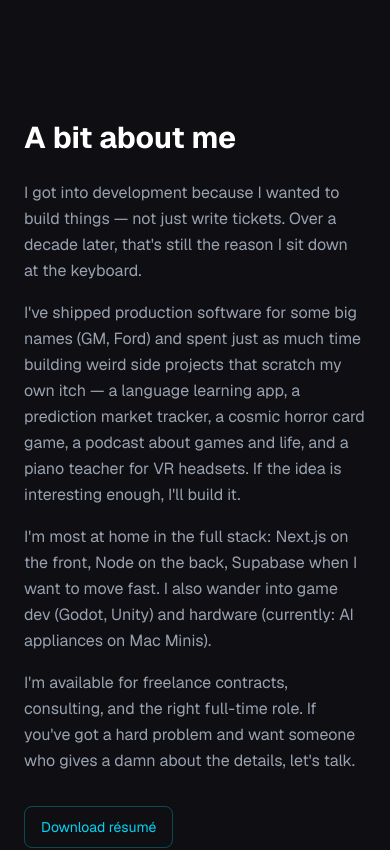
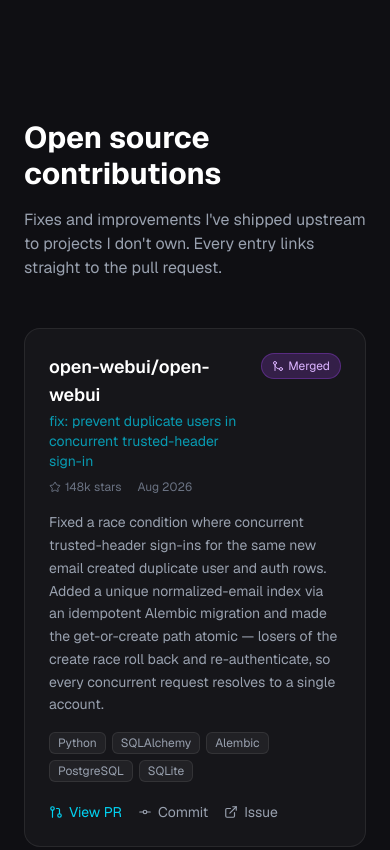
Before and after one commit to 12529572-Canada-Inc/sdaichendt-dev, a Next.js app: page / in a window 390 px wide. Shown: the part 5240-6090 px from the top of the page. Built offline with nearby package versions, Linux system fonts and the light colour scheme.

Commit message:
feat: add open source contributions section (#10)

```diff
--- a/src/app/page.tsx
+++ b/src/app/page.tsx
@@ -1,6 +1,7 @@
 import Nav from "@/components/Nav";
 import Hero from "@/components/Hero";
 import Projects from "@/components/Projects";
+import Contributions from "@/components/Contributions";
 import About from "@/components/About";
 import Skills from "@/components/Skills";
 import Contact from "@/components/Contact";
@@ -13,6 +14,7 @@
       <main>
         <Hero />
         <Projects />
+        <Contributions />
         <About />
         <Skills />
         <Contact />
--- /dev/null
+++ b/src/components/Contributions.tsx
@@ -0,0 +1,142 @@
+import {
+  ExternalLink,
+  GitCommitHorizontal,
+  GitMerge,
+  GitPullRequest,
+  Star,
+} from "lucide-react";
+import { sortedContributions } from "@/data/contributions";
+
+const dateFormatter = new Intl.DateTimeFormat("en-US", {
+  month: "short",
+  year: "numeric",
+  timeZone: "UTC",
+});
+
+function formatDate(iso: string) {
+  const parsed = new Date(`${iso}T00:00:00Z`);
+  return Number.isNaN(parsed.getTime()) ? null : dateFormatter.format(parsed);
+}
+
+export default function Contributions() {
+  if (sortedContributions.length === 0) return null;
+
+  return (
+    <section id="contributions" className="py-24 px-6">
+      <div className="max-w-6xl mx-auto">
+        <div className="mb-12">
+          <h2 className="text-3xl md:text-4xl font-bold text-white mb-4">
+            Open source contributions
+          </h2>
+          <p className="text-gray-400 max-w-xl">
+            Fixes and improvements I&apos;ve shipped upstream to projects I
+            don&apos;t own. Every entry links straight to the pull request.
+          </p>
+        </div>
+
+        <div className="grid grid-cols-1 md:grid-cols-2 gap-5">
+          {sortedContributions.map((contribution) => {
+            const merged = contribution.merged;
+            const formattedDate = formatDate(contribution.date);
+
+            return (
+              <div
+                key={contribution.slug}
+                className="group bg-white/3 hover:bg-white/6 border border-white/8 hover:border-cyan-500/30 rounded-2xl p-6 flex flex-col gap-4 transition-all duration-300"
+              >
+                <div className="flex items-start justify-between gap-3">
+                  <div className="min-w-0">
+                    <a
+                      href={contribution.projectUrl}
+                      target="_blank"
+                      rel="noopener noreferrer"
+                      className="text-white font-semibold text-lg group-hover:text-cyan-300 transition-colors break-words"
+                    >
+                      {contribution.project}
+                    </a>
+                    <p className="text-cyan-400/70 text-sm mt-0.5 break-words">
+                      {contribution.title}
+                    </p>
+                  </div>
+                  <span
+                    className={`flex items-center gap-1 text-xs px-2.5 py-1 rounded-full border whitespace-nowrap ${
+                      merged
+                        ? "bg-purple-500/20 text-purple-300 border-purple-500/30"
+                        : "bg-amber-500/20 text-amber-400 border-amber-500/30"
+                    }`}
+                  >
+                    {merged ? <GitMerge size={12} /> : <GitPullRequest size={12} />}
+                    {merged ? "Merged" : "Open"}
+                  </span>
+                </div>
+
+                {(contribution.stars || formattedDate) && (
+                  <div className="flex items-center gap-4 text-xs text-gray-500 -mt-2">
+                    {contribution.stars && (
+                      <span className="flex items-center gap-1">
+                        <Star size={12} />
+                        {contribution.stars} stars
+                      </span>
+                    )}
+                    {formattedDate && <span>{formattedDate}</span>}
+                  </div>
+                )}
+
+                <p className="text-gray-400 text-sm leading-relaxed flex-1">
+                  {contribution.description}
+                </p>
+
+                {contribution.tech.length > 0 && (
+                  <div className="flex flex-wrap gap-1.5">
+                    {contribution.tech.map((t) => (
+                      <span
+                        key={t}
+                        className="text-xs bg-white/5 text-gray-400 px-2 py-0.5 rounded-md border border-white/8"
+                      >
+                        {t}
+                      </span>
+                    ))}
+                  </div>
+                )}
+
+                <div className="flex flex-wrap items-center gap-x-4 gap-y-2 pt-1">
+                  <a
+                    href={contribution.prUrl}
+                    target="_blank"
+                    rel="noopener noreferrer"
+                    className="flex items-center gap-1.5 text-sm text-cyan-400 hover:text-cyan-300 transition-colors"
+                  >
+                    <GitPullRequest size={14} />
+                    View PR
+                  </a>
+                  {contribution.commitUrl && (
+                    <a
+                      href={contribution.commitUrl}
+                      target="_blank"
+                      rel="noopener noreferrer"
+                      className="flex items-center gap-1.5 text-sm text-gray-400 hover:text-white transition-colors"
+                    >
+                      <GitCommitHorizontal size={14} />
+                      Commit
+                    </a>
+                  )}
+                  {contribution.issueUrl && (
+                    <a
+                      href={contribution.issueUrl}
+                      target="_blank"
+                      rel="noopener noreferrer"
+                      className="flex items-center gap-1.5 text-sm text-gray-400 hover:text-white transition-colors"
+                    >
+                      <ExternalLink size={14} />
+                      Issue
+                    </a>
+                  )}
+                </div>
+              </div>
+            );
+          })}
+        </div>
+      </div>
+    </section>
+  );
+}
--- a/src/components/Nav.tsx
+++ b/src/components/Nav.tsx
@@ -5,6 +5,7 @@
 
 const links = [
   { href: "#projects", label: "Projects" },
+  { href: "#contributions", label: "Open Source" },
   { href: "#about", label: "About" },
   { href: "#skills", label: "Skills" },
   { href: "#contact", label: "Contact" },
@@ -35,7 +36,7 @@
         </a>
 
         {/* Desktop */}
-        <ul className="hidden md:flex items-center gap-8">
+        <ul className="hidden md:flex items-center gap-5 lg:gap-8">
           {links.map((l) => (
             <li key={l.href}>
               <a
--- /dev/null
+++ b/src/data/contributions.ts
@@ -0,0 +1,45 @@
+export interface Contribution {
+  slug: string;
+  /** Repo in `owner/name` form, e.g. "open-webui/open-webui". */
+  project: string;
+  projectUrl: string;
+  /** PR title. */
+  title: string;
+  prUrl: string;
+  /** Merged commit, when the PR landed as an identifiable commit. */
+  commitUrl?: string;
+  /** Issue the contribution closes, when there is one. */
+  issueUrl?: string;
+  description: string;
+  tech: string[];
+  /** Human-readable star count of the upstream repo, e.g. "148k". */
+  stars?: string;
+  merged: boolean;
+  /** ISO date (YYYY-MM-DD), used for sorting newest-first. */
+  date: string;
+}
+
+export const contributions: Contribution[] = [
+  {
+    slug: "open-webui-27571",
+    project: "open-webui/open-webui",
+    projectUrl: "https://github.com/open-webui/open-webui",
+    title:
+      "fix: prevent duplicate users in concurrent trusted-header sign-in",
+    prUrl: "https://github.com/open-webui/open-webui/pull/27571",
+    commitUrl:
+      "https://github.com/open-webui/open-webui/commit/50e050e1957de40caa9df479b4c0d9b814f1f623",
+    issueUrl: "https://github.com/open-webui/open-webui/issues/27117",
+    description:
+      "Fixed a race condition where concurrent trusted-header sign-ins for the same new email created duplicate user and auth rows. Added a unique normalized-email index via an idempotent Alembic migration and made the get-or-create path atomic — losers of the create race roll back and re-authenticate, so every concurrent request resolves to a single account.",
+    tech: ["Python", "SQLAlchemy", "Alembic", "PostgreSQL", "SQLite"],
+    stars: "148k",
+    merged: true,
+    date: "2026-08-02",
+  },
+];
+
+/** Newest contributions first. */
+export const sortedContributions: Contribution[] = [...contributions].sort(
+  (a, b) => b.date.localeCompare(a.date),
+);
```
Also changed, not shown: 1 other file (tests, documents, lock files or other folders).
